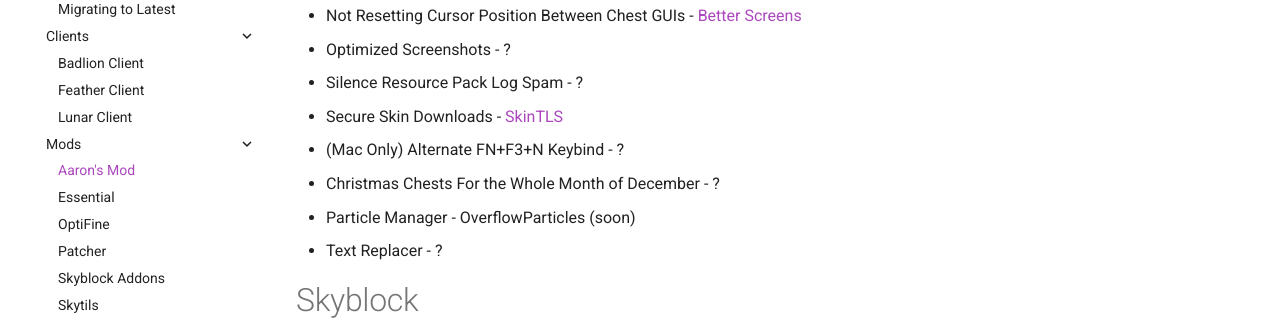
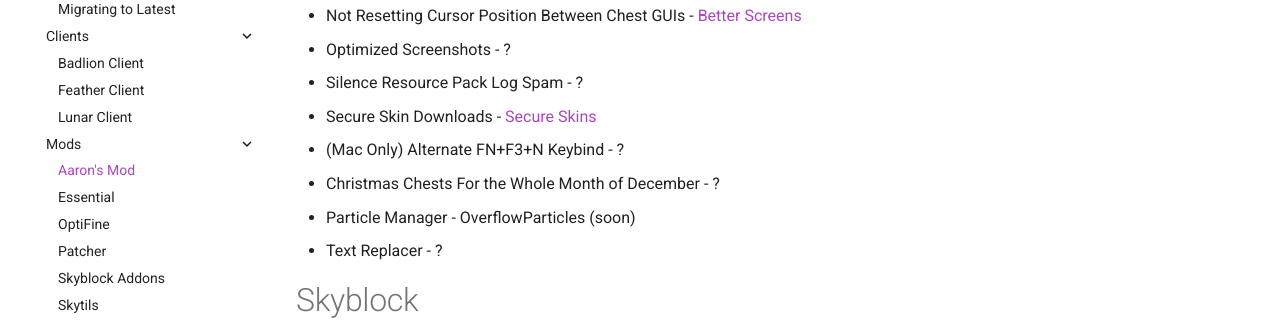
Before and after one commit to MicrocontrollersDev/Alternatives, an MkDocs documentation site: the page built from docs/latest/aaronsmod.md, in a window 1280 px wide and 900 px high, scrolled down 801 px. Shown: the part 153-473 px from the top of the window. Built offline with MkDocs 1.6.1 and Material for MkDocs 9.7.7, drawn with Linux system fonts in a browser that asks for light colours; comment, search, counter and statistics services are not loaded.

Commit message:
switch to secure skins

```diff
--- a/docs/latest/aaronsmod.md
+++ b/docs/latest/aaronsmod.md
@@ -25,7 +25,7 @@
 * Not Resetting Cursor Position Between Chest GUIs - [Better Screens](https://modrinth.com/mod/better-screens)
 * Optimized Screenshots - ?
 * Silence Resource Pack Log Spam - ?
-* Secure Skin Downloads - [SkinTLS](https://modrinth.com/mod/skintls)
+* Secure Skin Downloads - [Secure Skins](https://modrinth.com/mod/secureskins)
 * (Mac Only) Alternate FN+F3+N Keybind - ?
 * Christmas Chests For the Whole Month of December - ?
 * Particle Manager - OverflowParticles (soon)
```
